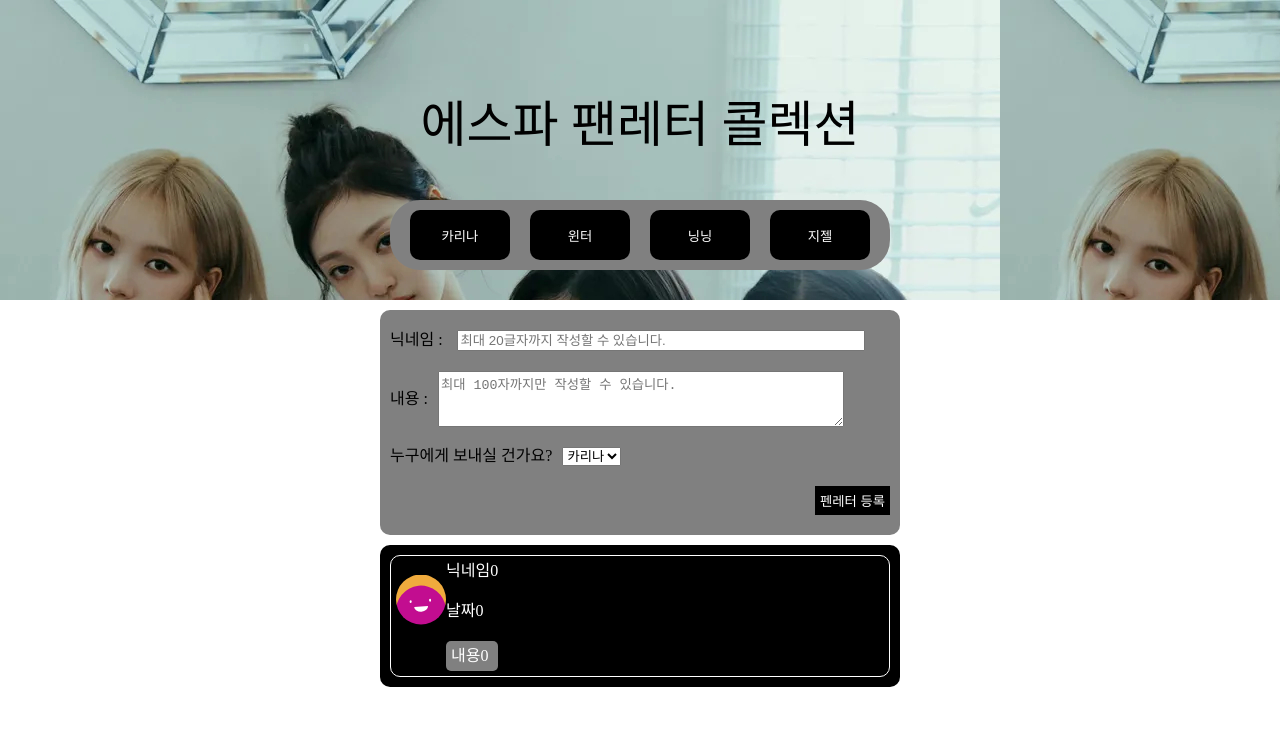
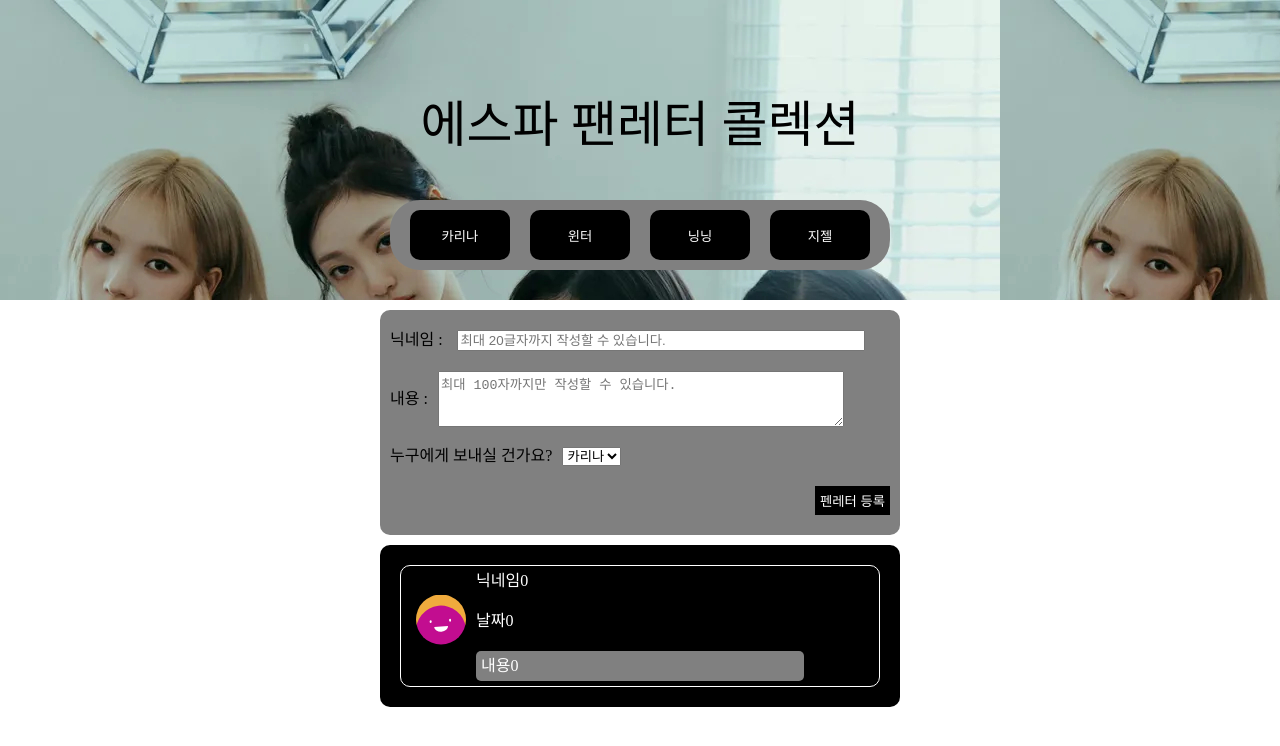
Before and after one commit to baram55/Group-artist-fan-letter-box, a React (Create React App) app in the folder group-artist-fan-letter-box/: page / in a window 1280 px wide. Shown: the top 746 px of the page. Built offline with nearby package versions, Linux system fonts and the light colour scheme.

Commit message:
카드 글 넘칠때 ... 표시

```diff
--- a/group-artist-fan-letter-box/src/components/Card.jsx
+++ b/group-artist-fan-letter-box/src/components/Card.jsx
@@ -9,6 +9,7 @@
   border: 1px solid white;
   border-radius: 10px;
   color: white;
+  margin: 10px;
   padding: 5px;
   line-height: 20px;
   &:hover {
@@ -19,32 +20,42 @@
 const StyledUserImg = styled.img`
   width: 50px;
   height: 70%;
+  margin: 10px;
   background-color: black;
 `;
 
+const StyledInfoBox = styled.div`
+  width: 100%;
+  height: auto;
+`;
+
 const StyledContent = styled.p`
-  width: auto;
+  width: 80%;
   height: auto;
   padding: 5px;
   background-color: gray;
   border-radius: 5px;
+  overflow: hidden;
+  white-space: nowrap;
+  text-overflow: ellipsis;
 `;
 
 function Card(props) {
   const { id, nickName, content, date } = props.comment;
   console.log("카드", props.comment);
+  console.log(typeof content);
   return (
     <StyledCard key={id}>
       <box>
         <StyledUserImg src={userImg} alt="이미지 없음" />
       </box>
-      <box>
+      <StyledInfoBox>
         <p>{nickName}</p>
         <br />
         <p>{date}</p>
         <br />
         <StyledContent>{content}</StyledContent>
-      </box>
+      </StyledInfoBox>
     </StyledCard>
   );
 }
--- a/group-artist-fan-letter-box/src/components/InputForm.jsx
+++ b/group-artist-fan-letter-box/src/components/InputForm.jsx
@@ -56,7 +56,7 @@
   const date = new Date();
   const year = date.getFullYear().toString().substring(2, 4);
   const month = (date.getMonth() + 1).toString().padStart(2, "0");
-  const day = date.getDate();
+  const day = date.getDate().toString().padStart(2, "0");
   const hour =
     date.getHours() > 12
       ? (date.getHours() - 12).toString().padStart(2, "0")
```
